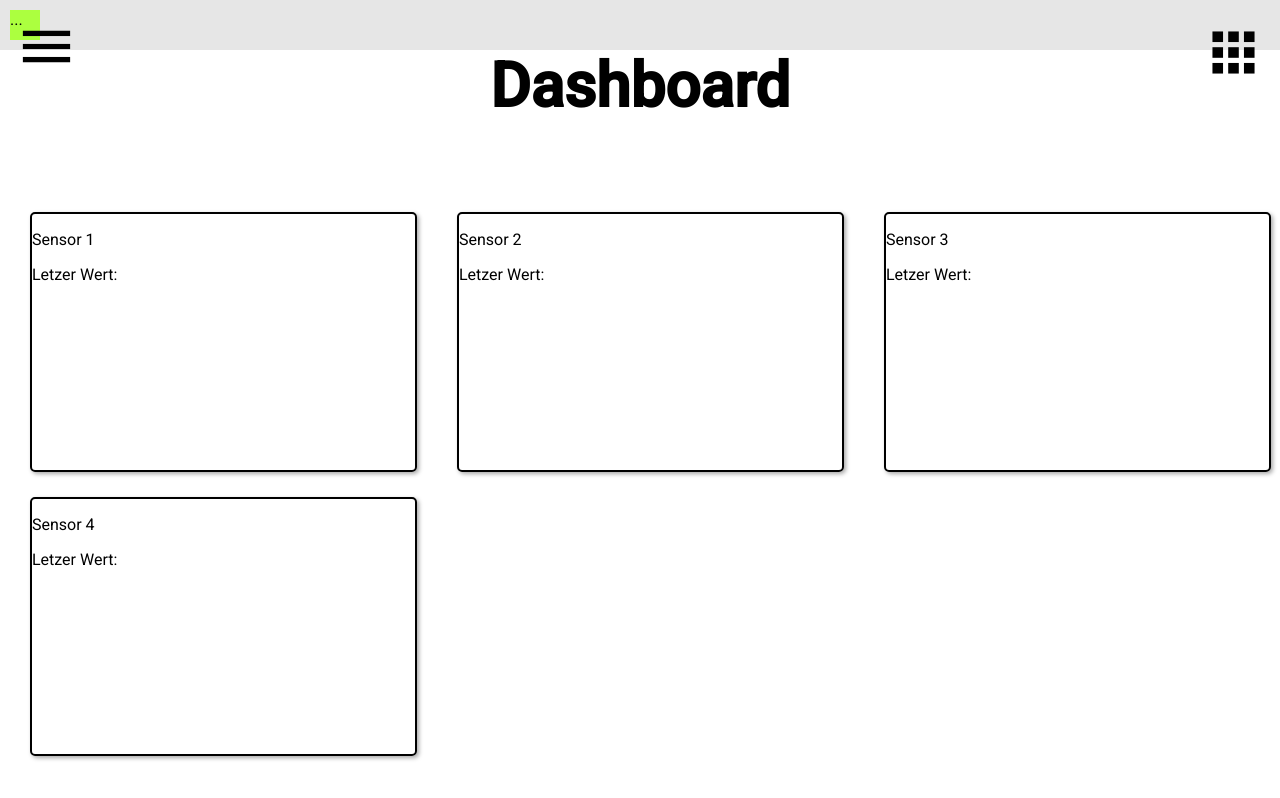
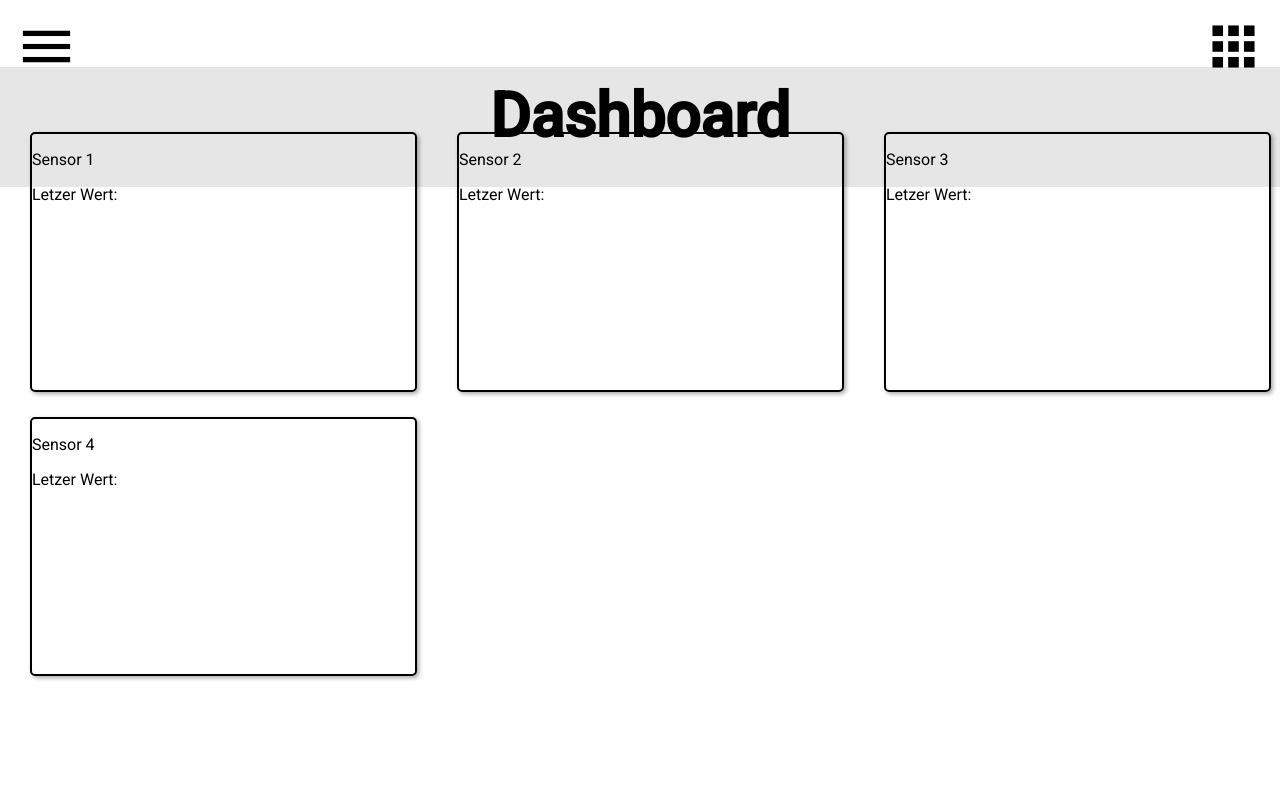
Before and after one commit to RichardSprenger/TinfProjektIoT, an Angular app in the folder IoTfrontend/: page /dashboard in a window 1280 px wide. Built offline with nearby package versions, Linux system fonts and the light colour scheme.

Commit message:
patching errors

```diff
--- a/IoTfrontend/src/app/components/dashboard/dashboard.component.html
+++ b/IoTfrontend/src/app/components/dashboard/dashboard.component.html
@@ -4,12 +4,6 @@
     <p>Daten werden geladen ...</p>
 </div>
 <div *ngIf="contentReady">
-    <div class="header">
-        <i (click)="openSidebar()" class="material-icons menu">menu</i>
-        <h1>Dashboard</h1>
-        <i (click)="openAdminView()" class="material-icons adminview">apps</i>
-    </div>
-
     <div class="main {{gridClass}}">
         <mat-grid-list cols="3" rowHeight="3:2" class="gridList">
             <mat-grid-tile *ngFor="let sensorDisplayedHere of sensorDisplayed">
@@ -21,12 +15,7 @@
         </mat-grid-list>
     </div>
 
-
     <div class="main adminView" *ngIf="showAdminView">
         <app-adminview></app-adminview>
     </div>
-
-    <div class="main Sidebar" *ngIf="showSidebar">
-        <app-sidebar></app-sidebar>
 </div>
-</div>
--- a/IoTfrontend/src/app/components/dashboard/dashboard.component.scss
+++ b/IoTfrontend/src/app/components/dashboard/dashboard.component.scss
@@ -8,42 +8,9 @@
     margin-top: 150px;
 }
 
-.header {
-    position: fixed;
-    width: 100%;
-    height: 120px;
-}
-
-.header h1 {
-    position: relative;
-    top: -60px;
-    text-align: center;
-    font-size: 62px;
-}
-
-.material-icons.menu {
-    position: relative;
-    left: 15px;
-    top: 15px;
-    font-size: 63px;
-}
-
-.material-icons.adminview {
-    position: relative;
-    float: right;
-    right: 15px;
-    top: -202px;
-    font-size: 63px;
-}
-
-.material-icons:hover {
-    cursor: pointer;
-    border: 1px solid lightgrey;
-}
-
 .main {
     position: fixed;
-    top: 200px;
+    top: 120px;
     max-height: 85%;
     width: 100%;
     overflow: auto;
--- a/IoTfrontend/src/app/components/sidebar/sidebar.component.html
+++ b/IoTfrontend/src/app/components/sidebar/sidebar.component.html
@@ -1,8 +1,12 @@
-<div class="header" >
+<div class="header">
+    <h1>Dashboard</h1>
 
 </div>
+
 <div class="sidebar-open" *ngIf="sidebarOpen">
-    test2
+
 </div>
-<div class="sidebar-button" (click)="toggleBar()">...</div>
+
+<i (click)="toggleBar()" class="material-icons menu">menu</i>
+<i (click)="openAdminView()" class="material-icons adminview">apps</i>
 <router-outlet>
--- a/IoTfrontend/src/app/components/sidebar/sidebar.component.scss
+++ b/IoTfrontend/src/app/components/sidebar/sidebar.component.scss
@@ -1,23 +1,15 @@
 .header {
-    position: absolute;
-    top: 0px;
-    left: 0px;
+    position: fixed;
     width: 100%;
-    height: 50px;
+    height: 120px;
     background: rgb(230, 230, 230);
 }
 
-.sidebar-button {
-    position: absolute;
-    background: rgb(172, 255, 63);
-    top: 10px;
-    left: 10px;
-    height: 30px;
-    width: 30px;
-}
-
-.sidebar-button:hover {
-    cursor: pointer;
+.header h1 {
+    position: relative;
+    top: -30px;
+    text-align: center;
+    font-size: 62px;
 }
 
 .sidebar-open {
@@ -27,4 +19,28 @@
     background: rgb(214, 214, 214);
     height: 100%;
     width: 25%;
+    z-index: 1
 }
+
+
+.material-icons.menu {
+    position: relative;
+    left: 15px;
+    top: 15px;
+    font-size: 63px;
+    z-index: 2;
+}
+
+.material-icons.adminview {
+    position: relative;
+    float: right;
+    right: 15px;
+    top: 15px;
+    font-size: 63px;
+    z-index: 2;
+}
+
+.material-icons:hover {
+    cursor: pointer;
+    border: 1px solid lightgrey;
+}
```
Lines whose indentation alone changed are shown as unchanged.
